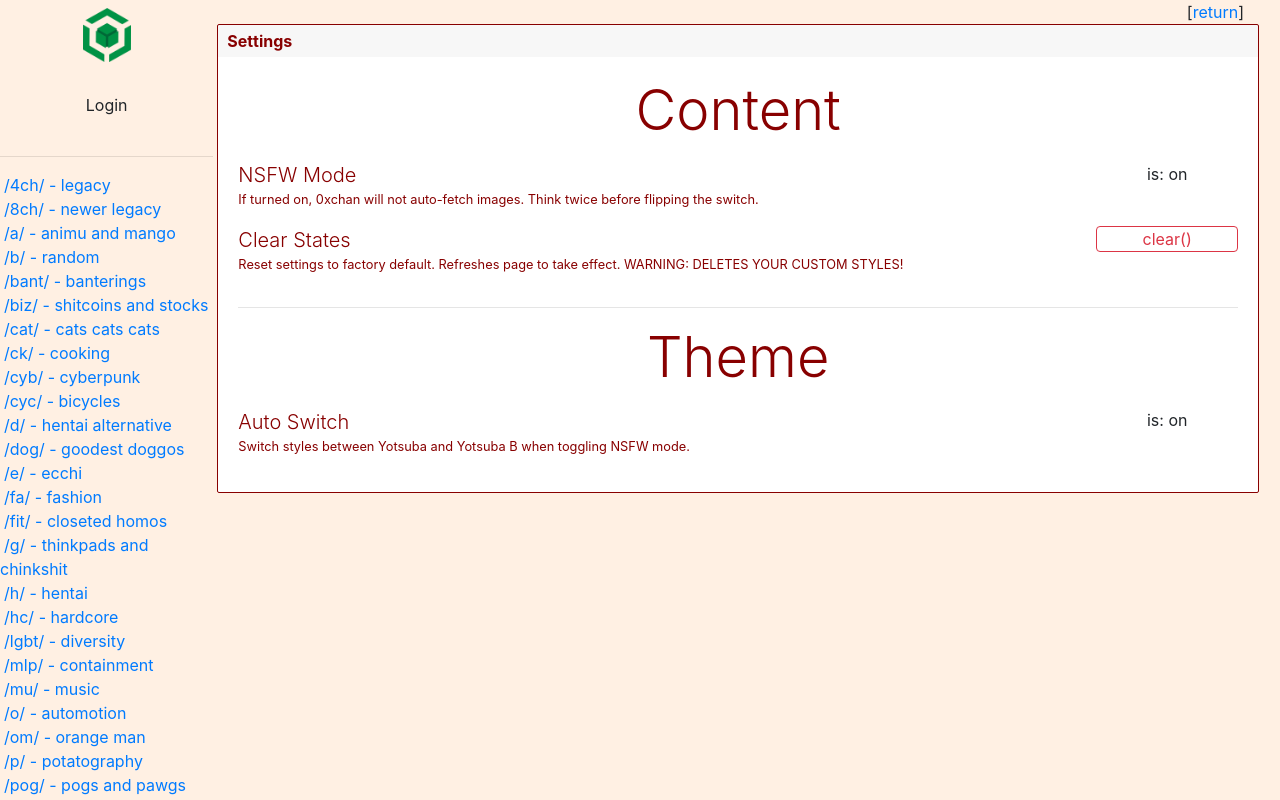
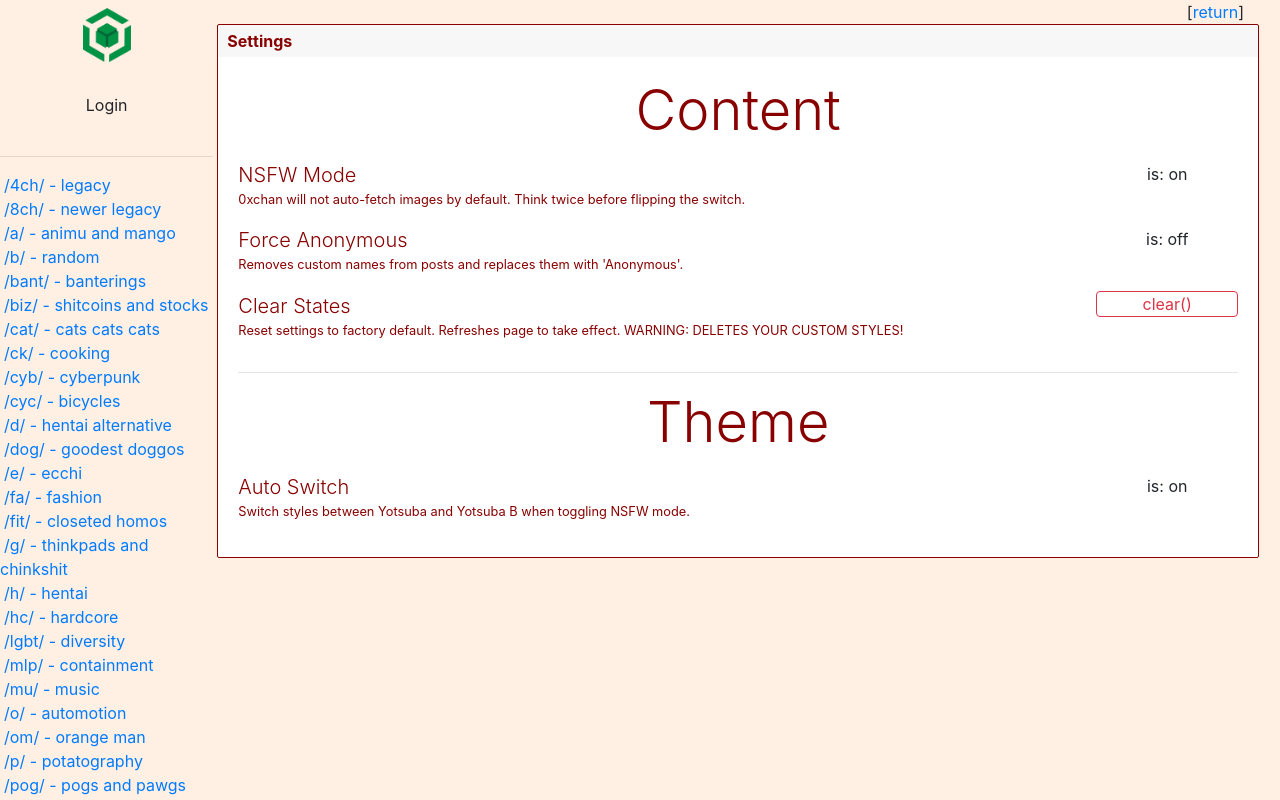
Before and after one commit to n4n0GH/0xchan-frontend, a Vue app: page /settings in a window 1280 px wide. Built offline with nearby package versions, Linux system fonts and the light colour scheme; some icons are missing; what vue-head would draw is missing.

Commit message:
users can now force names to read "Anonymous" instead of whatever the OP picked because fuck tripfags

```diff
--- a/src/store.js
+++ b/src/store.js
@@ -12,11 +12,11 @@ export default new Vuex.Store({
     login: false,
     hiddenThreads: [],
     grabFiles: false,
-    useModal: false,
     autoSwitch: true,
     theme: 'YotsubaB',
     disclaimer: true,
-    customCSS: ''
+    customCSS: '',
+    forceAnon: false
   },
   getters: {
     getLogin: state => {
@@ -27,9 +27,6 @@ export default new Vuex.Store({
     },
     getGrab: state => {
       return state.grabFiles
-    },
-    getModal: state => {
-      return state.useModal
     },
     getAutoSwitch: state => {
       return state.autoSwitch
@@ -42,6 +39,9 @@ export default new Vuex.Store({
     },
     getDisclaimer: state => {
       return state.disclaimer
+    },
+    getForceAnon: state => {
+      return state.forceAnon
     }
   },
   mutations: {
@@ -70,6 +70,9 @@ export default new Vuex.Store({
     },
     mutCss: (state, payload) => {
       state.customCSS = payload
+    },
+    mutAnon: state => {
+      state.forceAnon = !state.forceAnon
     }
   },
   actions: {
--- a/src/views/Board.vue
+++ b/src/views/Board.vue
@@ -24,7 +24,7 @@
 								{{post.subject}}
 							</template>
 							<template #postName>
-								{{post.name}}
+								{{getForceAnon?'Anonymous':post.name}}
 							</template>
 							<template #postStamp>
 								{{post.timestamp}}
@@ -66,7 +66,7 @@
 								{{reply.subject}}
 							</template>
 							<template #postName>
-								{{reply.name}}
+								{{getForceAnon?'Anonymous':reply.name}}
 							</template>
 							<template #postStamp>
 								{{reply.timestamp}}
@@ -148,7 +148,8 @@
 		},
 		computed: {
 			...mapGetters([
-				'getHidden'
+				'getHidden',
+				'getForceAnon'
 			]),
 			board() {
 				return this.$route.params.ticker
--- a/src/views/Settings.vue
+++ b/src/views/Settings.vue
@@ -22,12 +22,21 @@
 					<div class="row">
 						<div class="col">
 							<p class="mb-0 lead">NSFW Mode</p>
-							<p class="small font-chan-normal">If turned on, 0xchan will not auto-fetch images. Think twice before flipping the switch.</p>
+							<p class="small font-chan-normal">0xchan will not auto-fetch images by default. Think twice before flipping the switch.</p>
 						</div>
 						<div class="col-2">
 							<button
 							class="p-0 px-1 w-100 btn btn-outline-chan-red text-mono"
 							@click="switcheroo()">is: {{getGrab?'off':'on'}}</button>
+						</div>
+					</div>
+					<div class="row">
+						<div class="col">
+							<p class="mb-0 lead">Force Anonymous</p>
+							<p class="small font-chan-normal">Removes custom names from posts and replaces them with 'Anonymous'.</p>
+						</div>
+						<div class="col-2">
+							<button class="p-0 w-100 px-1 btn btn-outline-chan-red text-mono" @click="setBool('mutAnon')">is: {{getForceAnon?'on':'off'}}</button>
 						</div>
 					</div>
 					<div class="row">
@@ -159,7 +168,8 @@
 				'getGrab',
 				'getAutoSwitch',
 				'getTheme',
-				'getCustomCss'
+				'getCustomCss',
+				'getForceAnon'
 			])
 		},
 		mounted(){
--- a/src/views/Thread.vue
+++ b/src/views/Thread.vue
@@ -17,7 +17,7 @@
 								{{post.subject}}
 							</template>
 							<template #postName>
-								{{post.name}}
+								{{getForceAnon?'Anonymous':post.name}}
 							</template>
 							<template #postStamp>
 								{{post.timestamp}}
@@ -44,7 +44,7 @@
 								{{reply.subject}}
 							</template>
 							<template #postName>
-								{{reply.name}}
+								{{getForceAnon?'Anonymous':reply.name}}
 							</template>
 							<template #postStamp>
 								{{reply.timestamp}}
```
Also changed, not shown: 1 other file (tests, documents, lock files or other folders).
